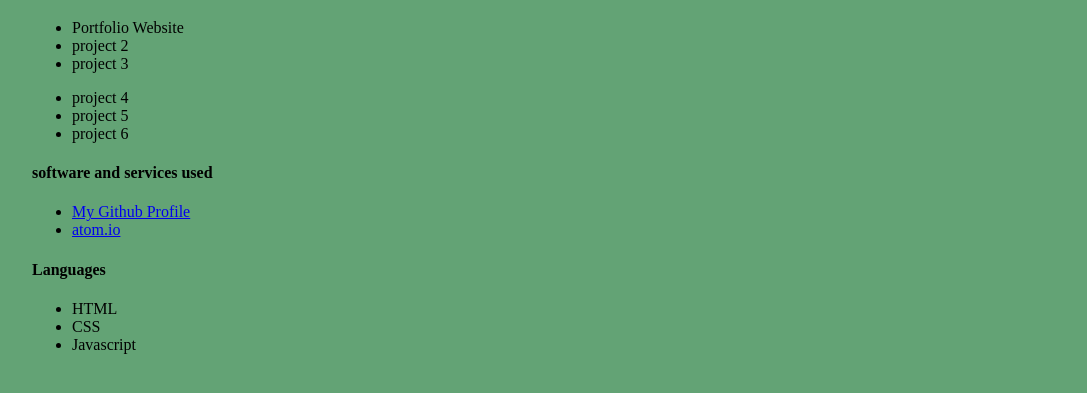
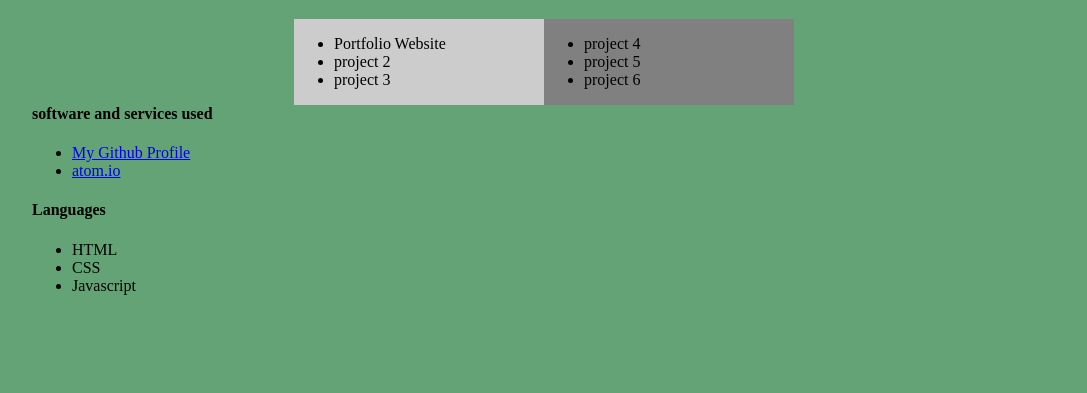
Before and after one commit to Andrewday40/project_page, a website: page public/html/content.html in a window 1280 px wide. Shown: the part 199-592 px from the top of the page, without its empty margins (96-1183 px from the left). Drawn offline with Linux system fonts and the light colour scheme.

Commit message:
added colemns to content page and new colemn addition to css page

```diff
--- a/public/css/main.css
+++ b/public/css/main.css
@@ -41,3 +41,15 @@ body {
 #sidebar {
   float: right; width: 250px;
 }
+
+#projectwrap {
+  width: 500px; margin: 0 auto;
+}
+
+#project1 {
+  float: left; width: 250px; background-color: #cccccc;
+}
+
+#project2 {
+  float: right; width: 250px; background-color: gray;
+}
--- a/public/html/content.html
+++ b/public/html/content.html
@@ -23,7 +23,8 @@
       <h1>Projects</h1>
     </div>
     <!--End of Header-->
-    <div>
+    <div id='projectwrap'>
+      <div id='project1'>
         <ul>
           <li>
             Portfolio Website
@@ -37,7 +38,7 @@
         </ul>
       </div>
       <!--End of complete projects list-->
-    <div>
+      <div id='project2'>
         <ul>
           <li>
             project 4
@@ -51,6 +52,7 @@
         </ul>
       </div>
       <!--End of unfinished projects list-->
+    </div>
     <div>
       <h4>software and services used</h4>
         <ul>
```
Lines whose indentation alone changed are shown as unchanged.
